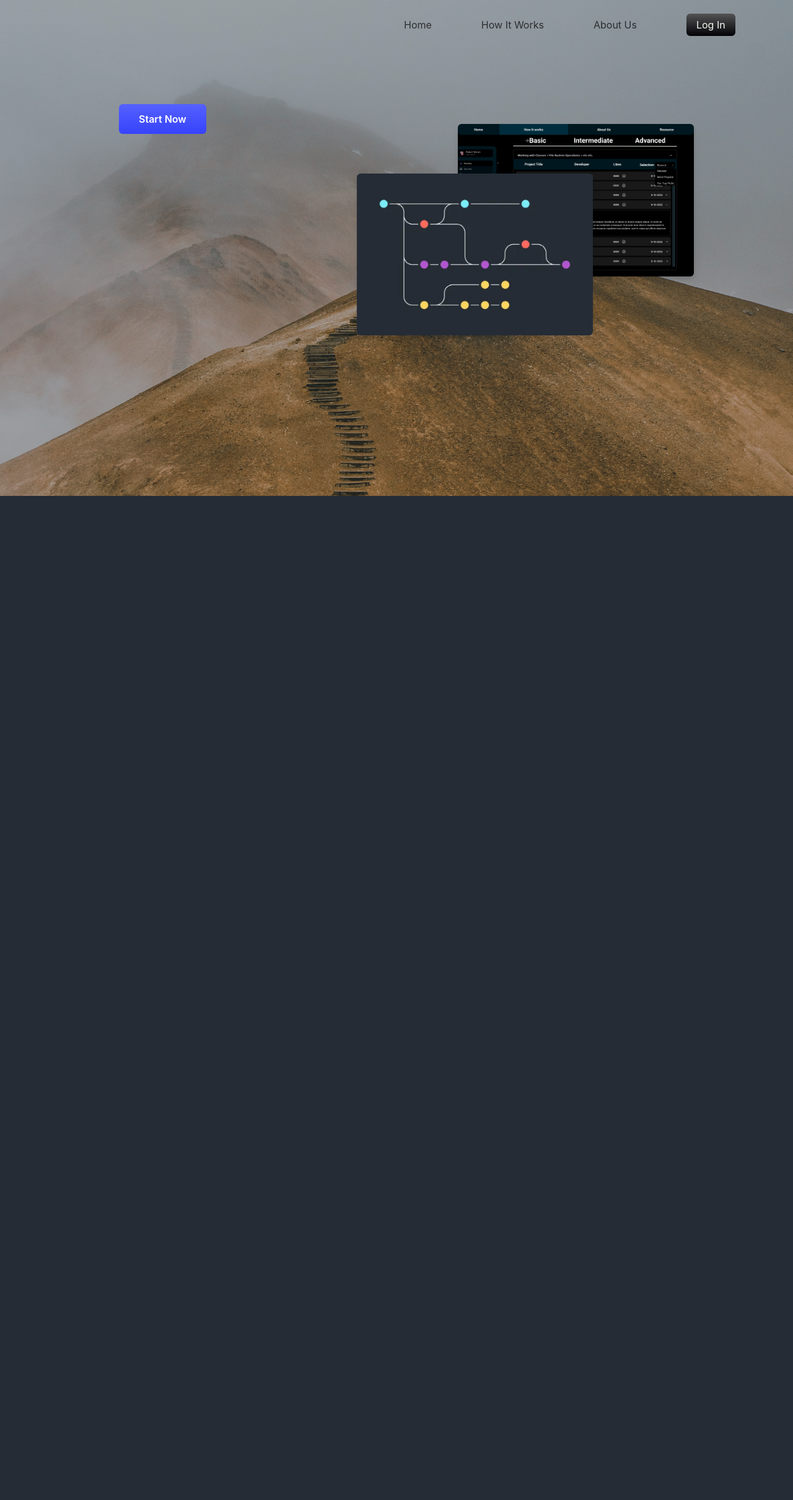
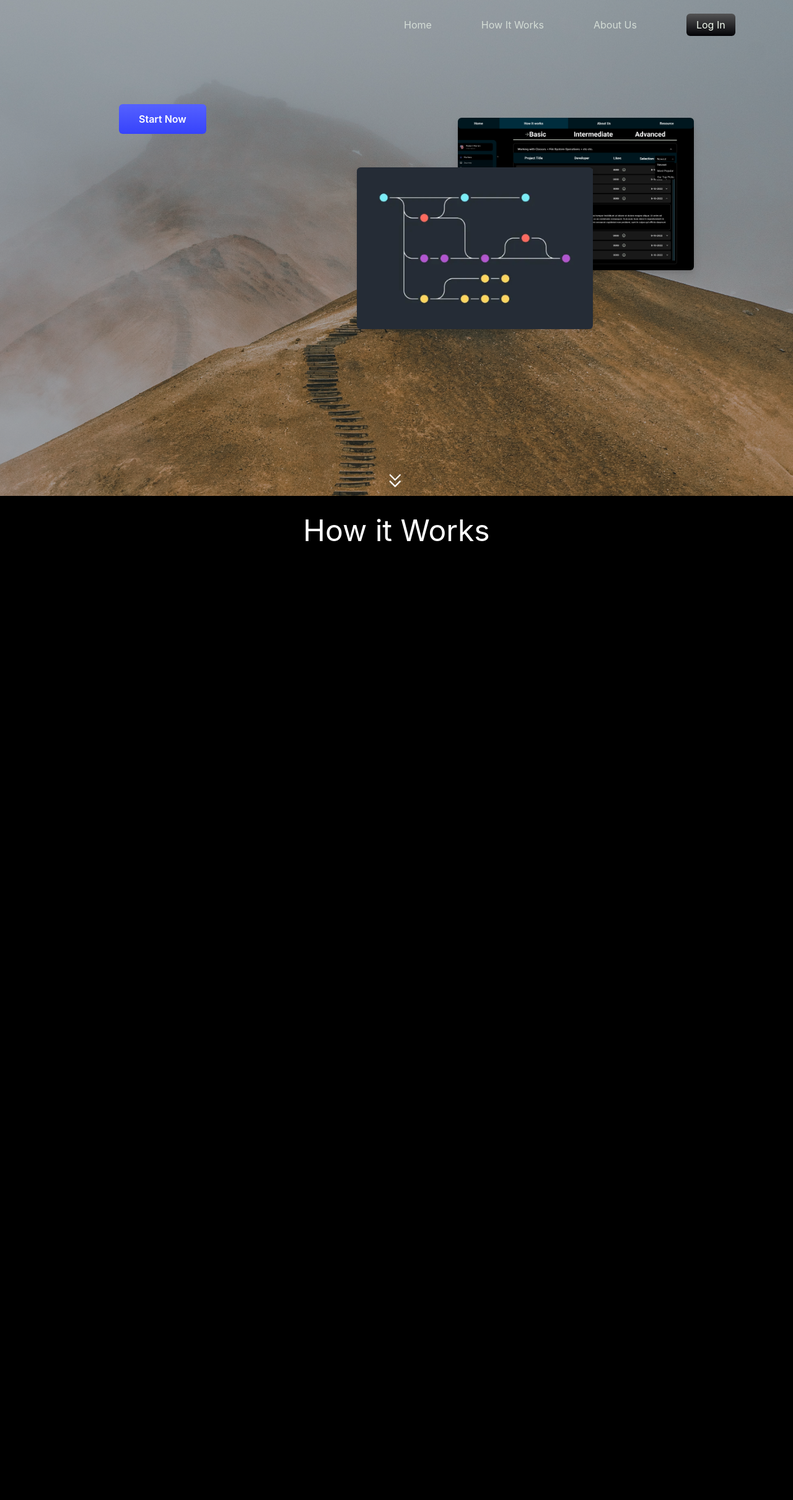
Before and after one commit to LaurierCS/CodingJourney, a Django app: template templates/app/landing_page.html in a window 1280 px wide. Shown: the whole page at 62% size. Before the commit the page ends 800 px from the top, so only its background shows below. Run offline with Django 3.2, Linux system fonts and the light colour scheme; the template is opened without the code that fills it, so the values that code supplies are empty; some libraries are stand-ins or nearby versions.

Commit message:
finalized hero section

```diff
--- a/app/static/css/dist/styles.css
+++ b/app/static/css/dist/styles.css
@@ -679,6 +679,19 @@ select {
   top: 0px;
 }
 
+.z-\[2\] {
+  z-index: 2;
+}
+
+.m-auto {
+  margin: auto;
+}
+
+.my-5 {
+  margin-top: 1.25rem;
+  margin-bottom: 1.25rem;
+}
+
 .my-0 {
   margin-top: 0px;
   margin-bottom: 0px;
@@ -718,8 +731,16 @@ select {
   height: 100%;
 }
 
+.h-\[95\%\] {
+  height: 95%;
+}
+
 .h-\[400px\] {
   height: 400px;
+}
+
+.h-8 {
+  height: 2rem;
 }
 
 .h-20 {
@@ -738,8 +759,45 @@ select {
   width: 70%;
 }
 
+.w-8 {
+  width: 2rem;
+}
+
 .w-11\/12 {
   width: 91.666667%;
+}
+
+@-webkit-keyframes bounce {
+  0%, 100% {
+    transform: translateY(-25%);
+    -webkit-animation-timing-function: cubic-bezier(0.8,0,1,1);
+            animation-timing-function: cubic-bezier(0.8,0,1,1);
+  }
+
+  50% {
+    transform: none;
+    -webkit-animation-timing-function: cubic-bezier(0,0,0.2,1);
+            animation-timing-function: cubic-bezier(0,0,0.2,1);
+  }
+}
+
+@keyframes bounce {
+  0%, 100% {
+    transform: translateY(-25%);
+    -webkit-animation-timing-function: cubic-bezier(0.8,0,1,1);
+            animation-timing-function: cubic-bezier(0.8,0,1,1);
+  }
+
+  50% {
+    transform: none;
+    -webkit-animation-timing-function: cubic-bezier(0,0,0.2,1);
+            animation-timing-function: cubic-bezier(0,0,0.2,1);
+  }
+}
+
+.animate-bounce {
+  -webkit-animation: bounce 1s infinite;
+          animation: bounce 1s infinite;
 }
 
 .cursor-pointer {
@@ -766,17 +824,9 @@ select {
   border-radius: 0.375rem;
 }
 
-.border-4 {
-  border-width: 4px;
-}
-
-.border-none {
-  border-style: none;
-}
-
-.border-gray-400 {
-  --tw-border-opacity: 1;
-  border-color: rgb(156 163 175 / var(--tw-border-opacity));
+.bg-black {
+  --tw-bg-opacity: 1;
+  background-color: rgb(0 0 0 / var(--tw-bg-opacity));
 }
 
 .bg-transparent {
@@ -786,11 +836,6 @@ select {
 .bg-dark {
   --tw-bg-opacity: 1;
   background-color: rgb(0 45 61 / var(--tw-bg-opacity));
-}
-
-.bg-primary {
-  --tw-bg-opacity: 1;
-  background-color: rgb(71 90 170 / var(--tw-bg-opacity));
 }
 
 .bg-primary-gradient {
@@ -837,6 +882,10 @@ select {
   padding-right: 1rem;
 }
 
+.text-center {
+  text-align: center;
+}
+
 .text-\[4rem\] {
   font-size: 4rem;
 }
@@ -844,6 +893,10 @@ select {
 .text-xl {
   font-size: 1.25rem;
   line-height: 1.75rem;
+}
+
+.text-\[3rem\] {
+  font-size: 3rem;
 }
 
 .font-bold {
@@ -854,6 +907,11 @@ select {
   font-weight: 600;
 }
 
+.text-white {
+  --tw-text-opacity: 1;
+  color: rgb(255 255 255 / var(--tw-text-opacity));
+}
+
 .text-gray-100 {
   --tw-text-opacity: 1;
   color: rgb(243 244 246 / var(--tw-text-opacity));
@@ -862,11 +920,6 @@ select {
 .text-rice-white {
   --tw-text-opacity: 1;
   color: rgb(241 250 238 / var(--tw-text-opacity));
-}
-
-.text-black {
-  --tw-text-opacity: 1;
-  color: rgb(0 0 0 / var(--tw-text-opacity));
 }
 
 .opacity-70 {
@@ -884,8 +937,8 @@ select {
   transition-duration: 150ms;
 }
 
-.delay-75 {
-  transition-delay: 75ms;
+.duration-200 {
+  transition-duration: 200ms;
 }
 
 /* Now this is our root/global css file */
@@ -931,40 +984,6 @@ select {
   background-repeat: no-repeat;
 }
 
-html {
-  width: 100%;
-  height: 100%;
-}
-
-body {
-  color: var(--white-justWhite);
-  background-color: var(--dark-justDark);
-  width: 100%;
-  height: 100%;
-}
-
-.hover\:bg-secondary:hover {
-  --tw-bg-opacity: 1;
-  background-color: rgb(174 143 223 / var(--tw-bg-opacity));
-}
-
-.hover\:bg-primary-gradient:hover {
-  background-image: linear-gradient(to bottom, #5561FF, #3643FC);;
-}
-
 .hover\:opacity-100:hover {
   opacity: 1;
 }
-
-.active\:border-4:active {
-  border-width: 4px;
-}
-
-.active\:border-solid:active {
-  border-style: solid;
-}
-
-.active\:border-gray-400:active {
-  --tw-border-opacity: 1;
-  border-color: rgb(156 163 175 / var(--tw-border-opacity));
-}
--- /dev/null
+++ b/static/js/script.js
@@ -0,0 +1,18 @@
+(() => {
+  const nav = document.getElementsByTagName("nav")[0];
+  const navOffset = nav.offsetTop;
+
+  window.addEventListener("scroll", () => {
+    if (window.scrollY > navOffset + 200) {
+      if (nav.classList.contains("bg-transparent")) {
+        nav.classList.remove("bg-transparent");
+        nav.classList.add("bg-dark");
+      }
+    } else {
+      if (nav.classList.contains("bg-dark")) {
+        nav.classList.remove("bg-dark");
+        nav.classList.add("bg-transparent");
+      }
+    }
+  });
+})();
--- a/templates/app/hero.html
+++ /dev/null
@@ -1 +0,0 @@
-{% load static %}
--- a/templates/app/how_it_works.html
+++ /dev/null
@@ -1,3 +0,0 @@
-<section id="how_it_works">
-  <h1>how it works</h1>
-</section>
--- a/templates/app/landing_page.html
+++ b/templates/app/landing_page.html
@@ -11,7 +11,8 @@
 {%endblock nav%}
 
 {%block content %}
-<section id="hero" class="w-full h-full bg-cover bg-center bg-origin-border bg-fixed flex">
+<section id="hero" class="w-full h-full bg-cover bg-center bg-origin-border bg-fixed">
+  <div class="flex h-[95%]">
     <div class="w-1/2 mt-[10%] ml-[15%]">
       <h1 class="font-bold text-[4rem] w-[70%]">{{ site_title|title|linebreaks }}</h1>
       <p class="w-1/2 text-xl text-gray-100">
@@ -23,6 +24,18 @@
       <img src="{% static 'images/projects_search.jpg' %}" alt="projects search view" class="w-[70%] absolute left-[30%] rounded-md drop-shadow-lg">
       <img src="{% static 'images/timeline.jpg' %}" alt="projects search view" class="w-[70%] absolute left-0 top-[20%] rounded-md drop-shadow-lg">
     </div>
+  </div>
+  <div>
+    <svg xmlns="http://www.w3.org/2000/svg" class="h-8 w-8 m-auto animate-bounce" fill="none" viewBox="0 0 28 28" stroke="currentColor" stroke-width="2">
+      <path stroke-linecap="round" stroke-linejoin="round" d="M19 9l-7 7-7-7" />
+      <path stroke-linecap="round" stroke-linejoin="round" d="M19 18l-7 7-7-7" />
+    </svg>
+  </div>
 </section>
+<section id="how_it_works" class="w-full h-full relative">
+  <h2 class="text-[3rem] my-5 text-center">How it Works</h2>
 
+</section>
+<section id="about_us" class="w-full h-full"></section>
+<script src="{% static 'js/script.js' %}"></script>
 {%endblock content%}
--- a/templates/base.html
+++ b/templates/base.html
@@ -2,7 +2,7 @@
 {% load static  %}
 
 <!DOCTYPE html>
-<html lang="en">
+<html lang="en" class="w-full h-full">
   <head>
     <meta charset="UTF-8" />
     <meta http-equiv="X-UA-Compatible" content="IE=edge" />
@@ -14,7 +14,12 @@
     {% block headers %}
     {% endblock headers %}
   </head>
-  <body>
+  <body class="w-full h-full bg-black text-white">
+    <!--
+      Due to the different look of the navbar on the landing page,
+      this block could be replaced with what ever block it is need to achieve the look
+      while still have the default look on other pages when it is not replaced.
+     -->
     {% block nav %}
       {% include "components/navbar.html"%}
     {% endblock nav %}
--- a/templates/components/navbar.html
+++ b/templates/components/navbar.html
@@ -1,12 +1,12 @@
 {% load static %}
 
-<nav class="{% if transparent %} bg-transparent {% else %} bg-dark {% endif %} w-full h-20 fixed top-0 left-0">
+<nav class="{% if transparent %} bg-transparent {% else %} bg-dark {% endif %} w-full h-20 fixed top-0 left-0 z-[2] transition-all duration-200">
 
   {%if alternate %}
     <ul class="flex justify-end items-center my-0 mx-auto w-11/12 h-full text-rice-white list-none">
-      <li class="mx-10 cursor-pointer text-black opacity-70 hover:opacity-100">Home</li>
-      <li class="mx-10 cursor-pointer text-black opacity-70 hover:opacity-100"">How It Works</li>
-      <li class="mx-10 cursor-pointer text-black opacity-70 hover:opacity-100"">About Us</li>
+      <li class="mx-10 cursor-pointer opacity-70 hover:opacity-100">Home</li>
+      <li class="mx-10 cursor-pointer opacity-70 hover:opacity-100"">How It Works</li>
+      <li class="mx-10 cursor-pointer opacity-70 hover:opacity-100"">About Us</li>
       <li class="mx-10 cursor-pointer"><a href="#" class="bg-dark-gradient py-2 px-4 rounded-md">Log In</a></li>
     </ul>
   {% else %}
```
Also changed, not shown: app/static_src/src/styles.css (+0 -12 lines), app/static_src/tailwind.config.js (+15 -0 lines), templates/app/login_register.html (deleted, +0 -50 lines). Lines whose indentation alone changed are shown as unchanged.
